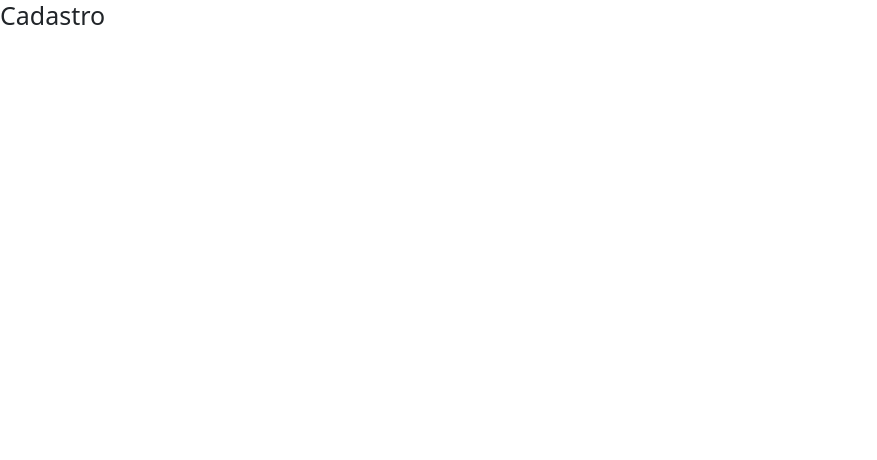
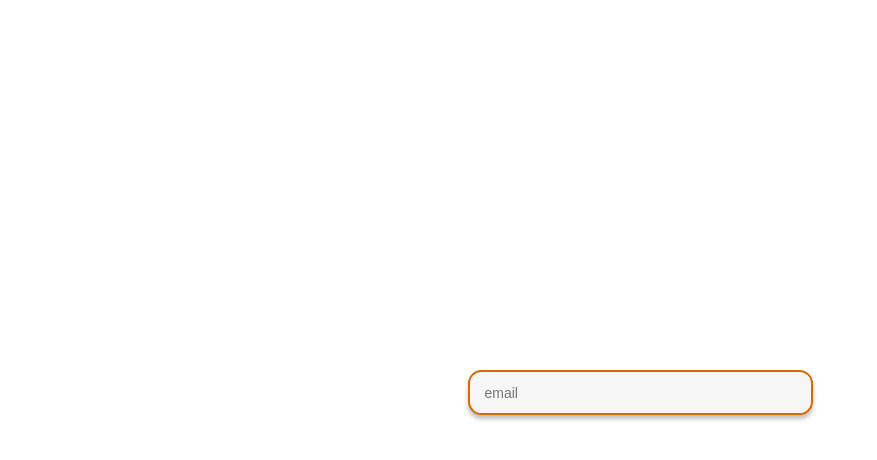
Before and after one commit to tauanesales/Sistema-Salvatour-FRONT, a React (Vite) app: page /cadastro in a window 1280 px wide. Shown: the top 460 px of the page, without its empty margins (0-877 px from the left). Built offline with nearby package versions, Linux system fonts and the light colour scheme; a web font is replaced by a local one.

Commit message:
fix: ajustando a integração

```diff
--- a/src/components/cadastro/Cadastro.jsx
+++ b/src/components/cadastro/Cadastro.jsx
@@ -1,9 +1,13 @@
 import React from "react";
+import '../../styles/global.css'
 
 function Cadastro(){
 
         return(
-            <div><h1>Cadastro</h1></div>
+            <div className="container">
+                <input className="input" name="email" type="text" placeholder="email"/>
+            </div>
+
         )
 
 }
--- a/src/components/home/Home.jsx
+++ b/src/components/home/Home.jsx
@@ -11,9 +11,6 @@ function Home(){
 
             <img className="img" src={Imagem} alt="hotelImg" />
 
-            <Link to='/login' className="linkBtn"><button className="button">Já tem uma conta? Faça login!</button></Link>
-            <Link to='/cadastro' className="linkBtn" ><button className="button2">Novo aqui? Crie uma conta!</button></Link>
-
             </div>
 
         </div>
--- a/src/components/login/Button.jsx
+++ b/src/components/login/Button.jsx
@@ -4,6 +4,7 @@ import { inputValidator, validateEmail, validatePassword } from "../../utils/val
 import { AlertContext } from "../../utils/alertContext";
 import { AlertTypeContext } from "../../utils/alertTypeContext";
 import {loginUser} from "../../services/users/loginUser"
+import { useNavigate } from "react-router-dom";
 
 
 function Button(){
@@ -11,6 +12,7 @@ function Button(){
     const [form, setForm] = useContext(LoginContext)
     const [showAlert, setShowAlert] = useContext(AlertContext)
     const [alertType, setAlertType] = useContext(AlertTypeContext)
+    const navigate = useNavigate()
 
    function handleAlert(state, type) {
         setShowAlert(state)
@@ -30,13 +32,14 @@ function Button(){
             .then((data)=>{
 
                 const token = data.token
+                localStorage.setItem('token', token)
                 navigate('/')
             })
             .catch((error) => {
                 console.log(error)
             } )
 
-            alert('Login')
+
         }else{
 
             if(!validateEmail(form.email) && !validatePassword(form.password)){
```
